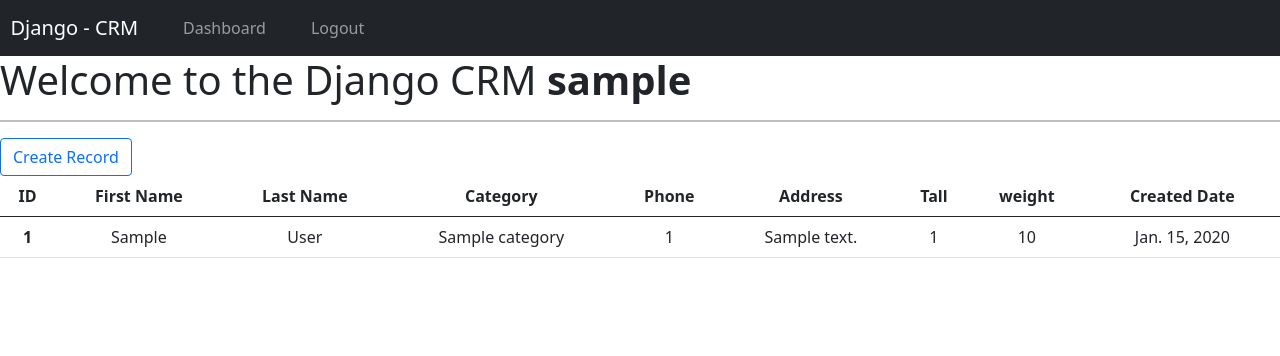
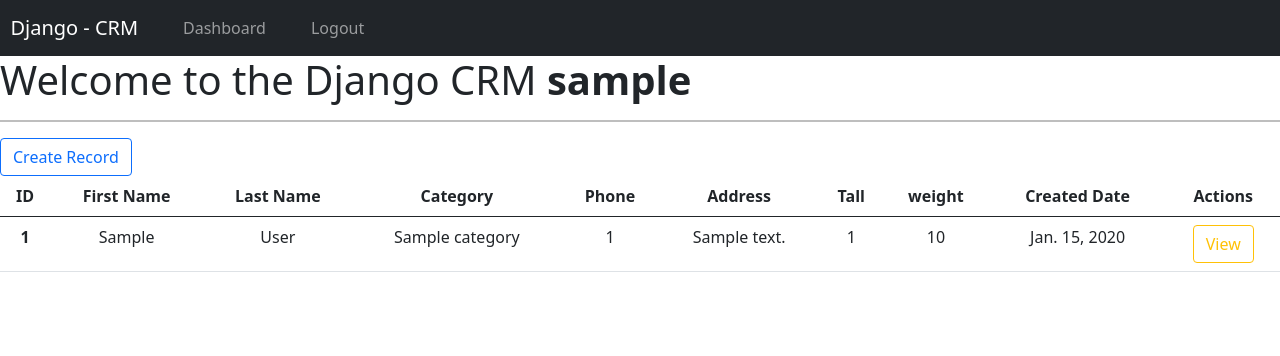
Before and after one commit to hmmam-ziad/crm-project-django, a Django app: page /dashboard/ in a window 1280 px wide. Shown: the top 356 px of the page. Run offline with Django 5.2, Linux system fonts and the light colour scheme; a user stored in the database is signed in; tables that the repository leaves empty hold one stand-in row (values such as "Sample post").

Commit message:
add details page

```diff
--- a/templates/web/dashboard.html
+++ b/templates/web/dashboard.html
@@ -19,6 +19,7 @@
                 <th scope="col">Tall</th>
                 <th scope="col">weight</th>
                 <th scope="col">Created Date</th>
+                <th scope="col">Actions</th>
             </tr>
         </thead>
         <tbody>
@@ -33,6 +34,9 @@
                 <td>{{ record.tall }}</td>
                 <td>{{ record.weight }}</td>
                 <td>{{ record.created_at }}</td>
+                <td>
+                    <a href="{% url 'view_record' record.id %}" class="btn btn-outline-warning">View</a>
+                </td>
             </tr>
             {% endfor %}
         </tbody>
--- a/webapp/urls.py
+++ b/webapp/urls.py
@@ -8,4 +8,5 @@ urlpatterns = [
     path('dashboard/', views.dashboard, name='dashboard'),
     path('logout/', views.my_logout, name='logout'),
     path('create-record/', views.create_record, name='create_record'),
+    path('view-record/<int:record_id>/', views.view_record, name='view_record'),
 ]
--- a/webapp/views.py
+++ b/webapp/views.py
@@ -1,4 +1,4 @@
-from django.shortcuts import render, redirect
+from django.shortcuts import render, redirect, get_object_or_404
 from .forms import CreateUserForm, LoginForm, CreateRecordForm
 from django.contrib.auth import authenticate, login, logout
 from django.contrib.auth.decorators import login_required
@@ -7,7 +7,6 @@ from .models import Record
 # Create your views here.
 def index(request):
     return render(request, 'web/index.html')
-
 
 def register(request):
     form = CreateUserForm()
@@ -61,3 +60,8 @@ def create_record(request):
 
     context = {'form': form}
     return render(request, 'web/create_record.html', context)
+
+@login_required(login_url='login')
+def view_record(request, record_id):
+    record = get_object_or_404(Record, id=record_id)
+    return render(request, 'web/view_record.html', {'record': record})
```
Also changed, not shown: templates/web/view_record.html (added, +13 -0 lines).
